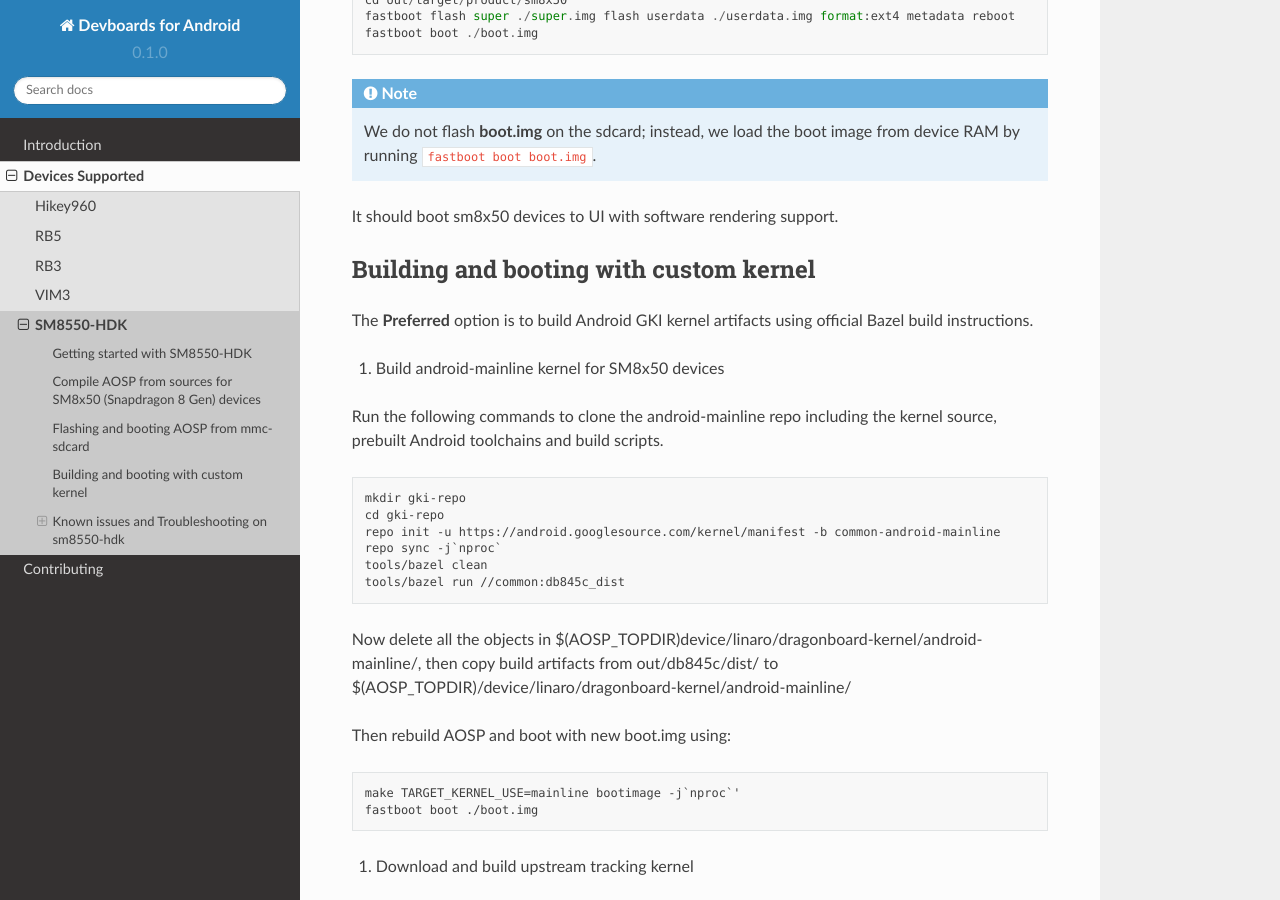
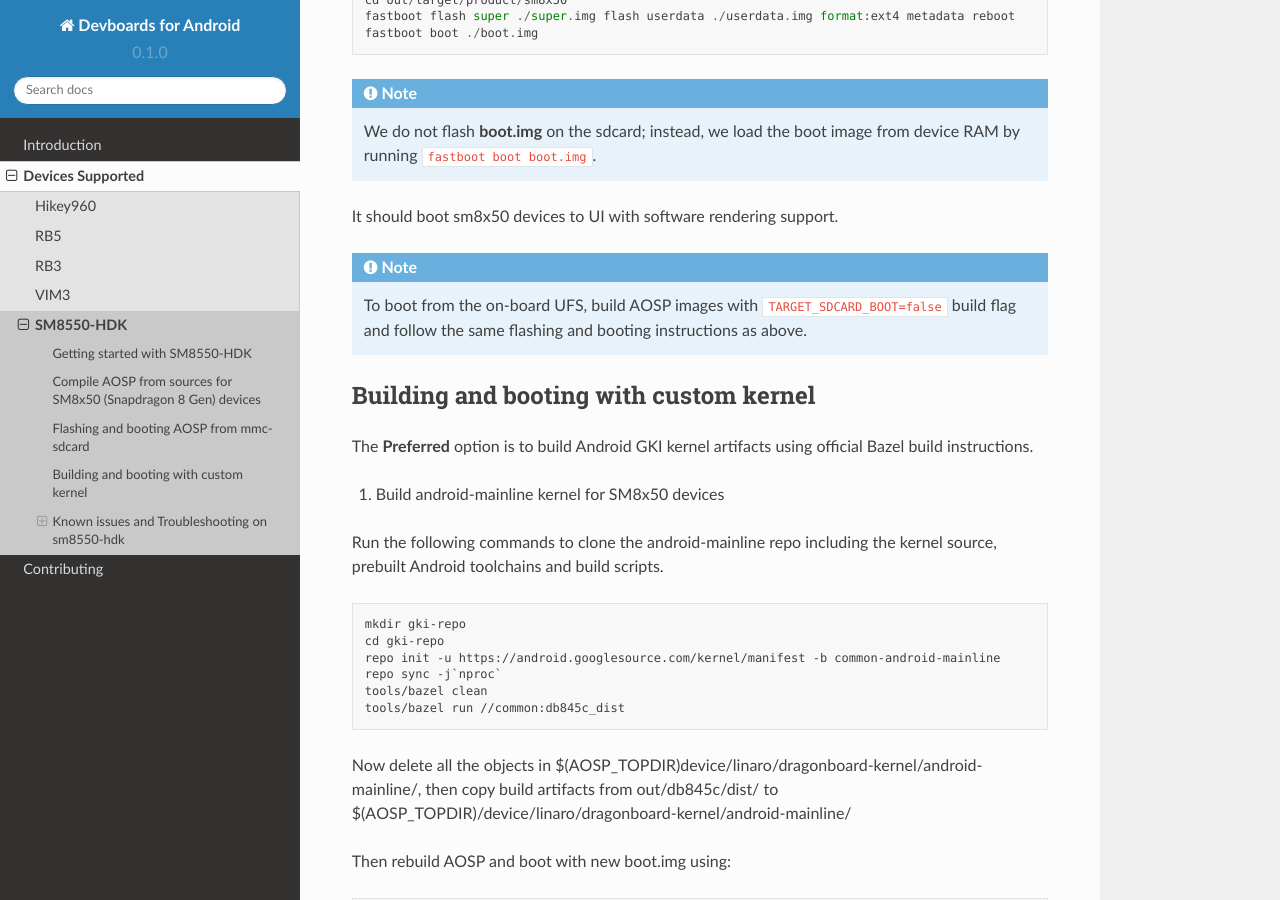
Before and after one commit to sumitsemwal/devboardsforandroid, a Sphinx documentation site: the page built from docs/devices/sm8550-hdk.rst, in a window 1280 px wide and 900 px high, scrolled down 2276 px. Built offline with Sphinx 7.4.7 and the Read the Docs theme 2.0.0, drawn with Linux system fonts in a browser that asks for light colours.

Commit message:
sm8550-hdk: Add instructions to boot from the on-board UFS
Change-Id: I33e5a66d13bd3d3341af3059afa89fb70fd57c46
Signed-off-by: Amit Pundir <amit.pundir@linaro.org>

```diff
--- a/docs/devices/sm8550-hdk.rst
+++ b/docs/devices/sm8550-hdk.rst
@@ -122,6 +122,10 @@ prepare and flash AOSP images on a MMC sdcard:
 
 It should boot sm8x50 devices to UI with software rendering support.
 
+.. note::
+   To boot from the on-board UFS, build AOSP images with ``TARGET_SDCARD_BOOT=false``
+   build flag and follow the same flashing and booting instructions as above.
+
 
 Building and booting with custom kernel
 ---------------------------------------
```
